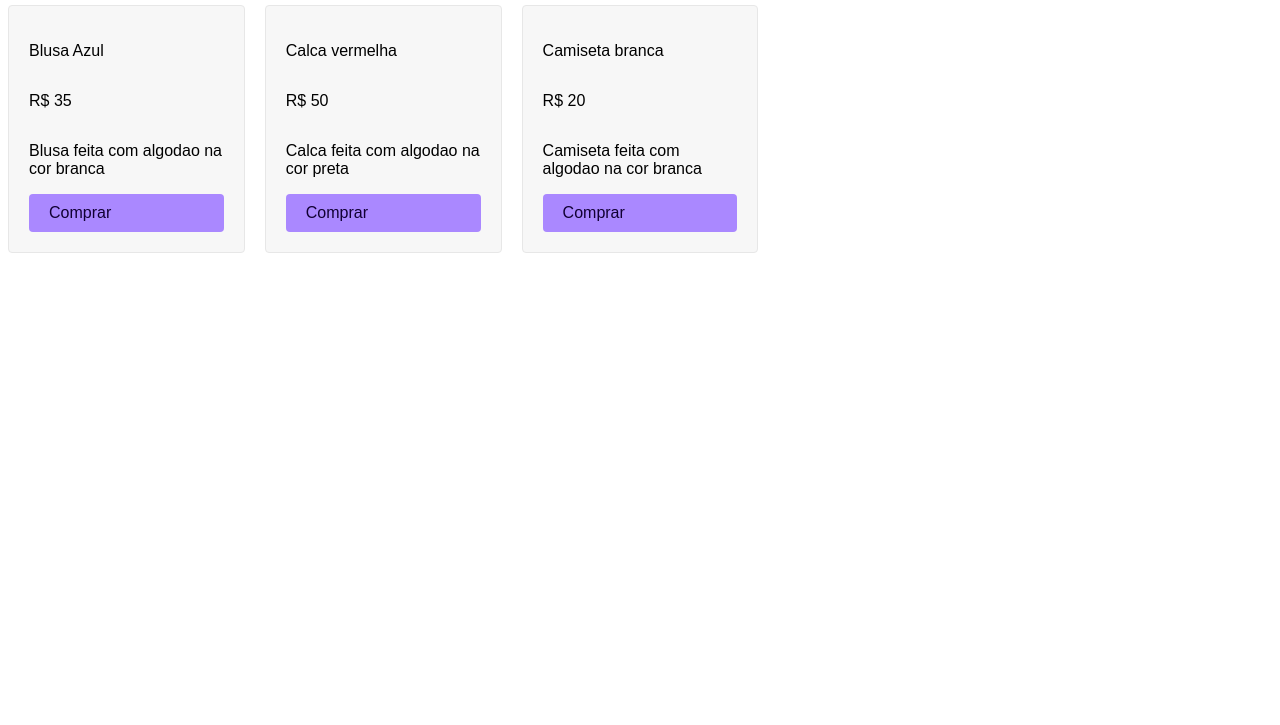
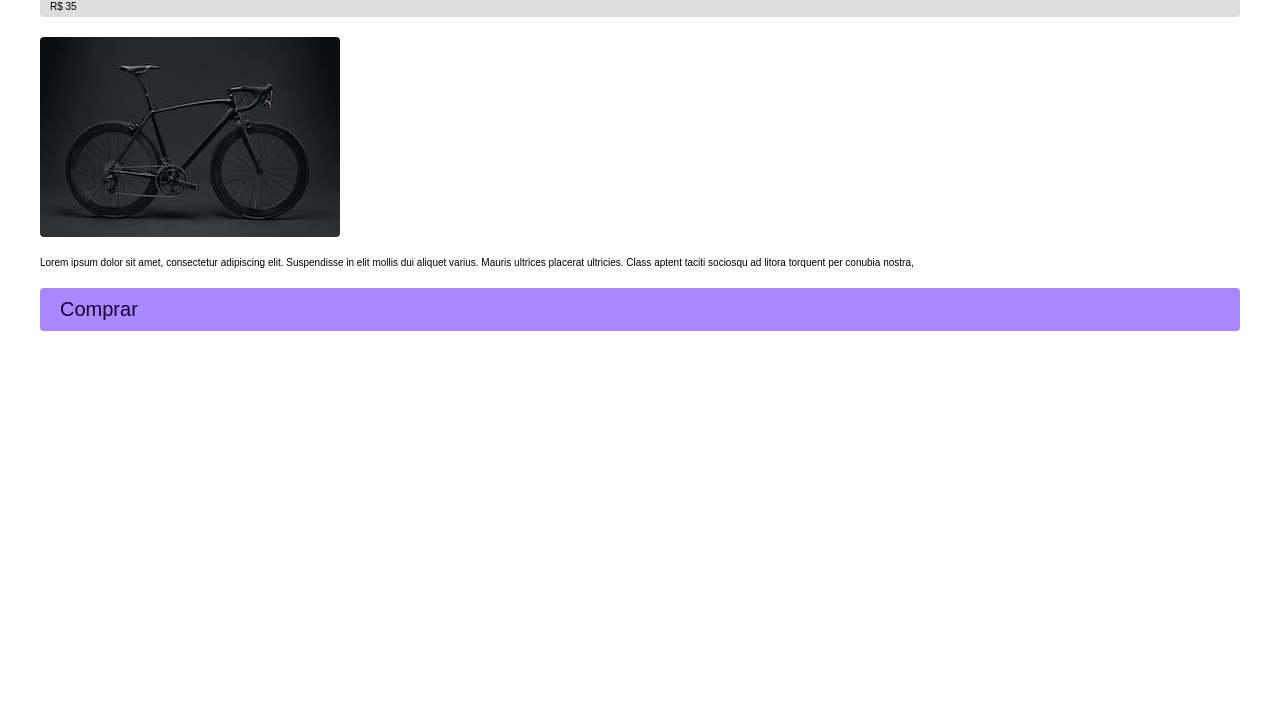
Before and after one commit to GabryelBoeira/html_css_fundamentos, a plain HTML site: page css.posicionamento/index.html in a window 1280 px wide. Shown: the part 75-800 px from the top of the page. Drawn offline with Linux system fonts and the light colour scheme.

Commit message:
Trabalhando com grid colunm

```diff
--- a/css.posicionamento/index.html
+++ b/css.posicionamento/index.html
@@ -7,26 +7,13 @@
 </header>
 
 <body>
-  <h1>E-Commerce</h1>
   <div class="grid">
-    <div class="item">
-      <p>Blusa Azul</p>
-      <p class="preco">R$ 35</p>
-      <p class="descricao"> Blusa feita com algodao na cor branca</p>
-      <a class="comprar" href="/">Comprar</a>
-    </div>
-    <div class="item">
-      <p>Calca vermelha</p>
-      <p class="preco">R$ 50</p>
-      <p class="descricao"> Calca feita com algodao na cor preta</p>
-      <a class="comprar" href="/">Comprar</a>
-    </div>
-    <div class="item">
-      <p>Camiseta branca</p>
-      <p class="preco">R$ 20</p>
-      <p class="descricao"> Camiseta feita com algodao na cor branca</p>
-      <a class="comprar" href="/">Comprar</a>
-    </div>
+    <p>Blusa Azul</p>
+    <p class="preco">R$ 35</p>
+    <img class="foto" src="./img/bicicleta-300-200.jpg" alt="Bicicleta-preta">
+    <p class="descricao"> Lorem ipsum dolor sit amet, consectetur adipiscing elit. Suspendisse in elit mollis dui aliquet varius.
+      Mauris ultrices placerat ultricies. Class aptent taciti sociosqu ad litora torquent per conubia nostra,</p>
+    <a class="comprar" href="/">Comprar</a>
   </div>
 </body>
 
--- a/css.posicionamento/style.css
+++ b/css.posicionamento/style.css
@@ -1,18 +1,42 @@
-h1 {
-  text-align: center;
+.grid {
+  display: grid;
+  gap: 20px;
+  grid-template-columns: 1fr, 1fr;
 }
+
+.foto {
+  grid-column: 1 / -1;
+}
+
+.descricao {
+  grid-column: 1 / -1;
+}
+
+/* Estilos gerais*/
 
 body {
   font-family: Arial;
+  margin: 40px;
 }
 
-.item {
-  background: #f7f7f7;
-  border: 1px solid #e7e7e7;
-  margin-bottom: 20px;
-  padding: 20px;
+h1,
+p {
+  margin: 0px;
+}
+
+h1 {
+  font-size: 48px;
+  line-height: 1px;
+}
+
+p,
+span {
+  font-size: 10px;
+}
+
+img {
+  max-width: 100%;
   border-radius: 4px;
-  display: grid;
 }
 
 .comprar {
@@ -21,10 +45,11 @@ body {
   padding: 10px 20px;
   text-decoration: none;
   border-radius: 4px;
+  font-size: 20px;
 }
 
-.grid {
-  display: grid;
-  grid-template-columns: repeat(auto-fill, minmax(200px, 1fr));
-  grid-gap: 20px;
+.preco {
+  padding: 5px 10px;
+  background: #ddd;
+  border-radius: 4px;
 }
```
Also changed, not shown: css.posicionamento/img/bicicleta-300-200.jpg (added).
